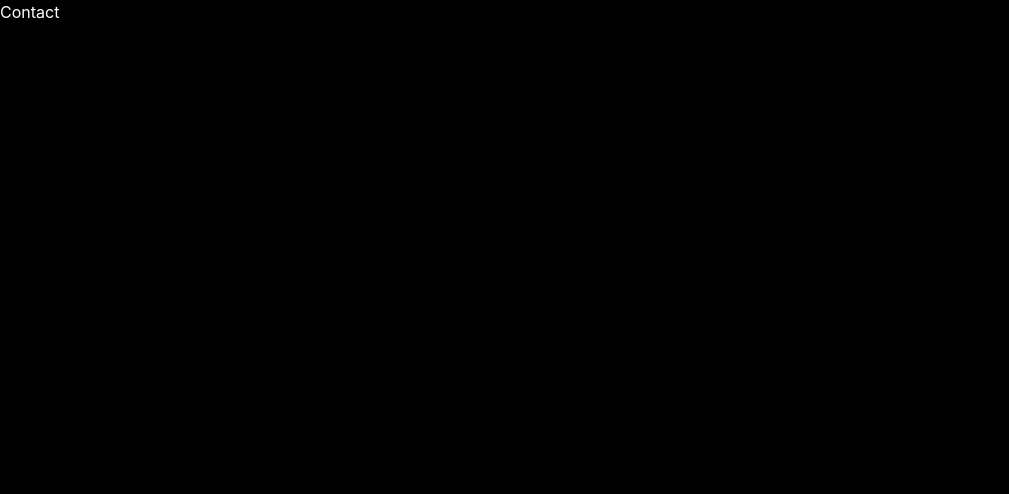
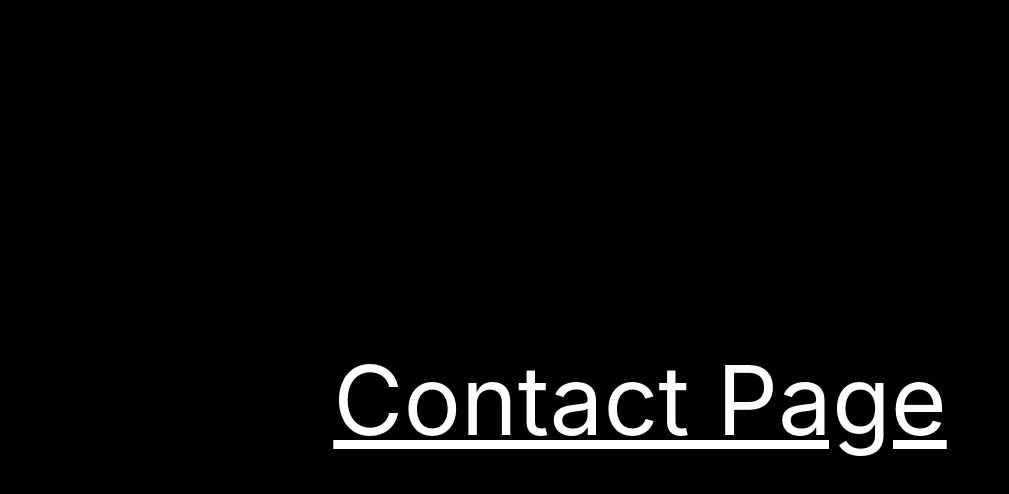
Before and after one commit to ManzarAbbass/Learning_react, a React (Vite) app in the folder 18-react-router-dom/: page /contact in a window 1280 px wide. Shown: the top 494 px of the page, without its empty margins (0-1009 px from the left). Built offline with nearby package versions, Linux system fonts and the light colour scheme.

Commit message:
Now add navbar and start routing through it

```diff
--- a/18-react-router-dom/src/pages/About.jsx
+++ b/18-react-router-dom/src/pages/About.jsx
@@ -1,7 +1,7 @@
 const About = () => {
   return (
-    <div className="text-white">
-      <h1>About</h1>
+    <div className="about">
+      <h1 className="absolute top-[50%] left-[50%] transform -translate-x-1/2 -translate-y-1/2 text-8xl underline">About Page</h1>
     </div>
   )
 }
--- a/18-react-router-dom/src/pages/Contact.jsx
+++ b/18-react-router-dom/src/pages/Contact.jsx
@@ -1,7 +1,7 @@
 const Contact = () => {
   return (
-    <div className="text-white">
-      <h1>Contact</h1>
+    <div className="contact">
+      <h1 className="absolute top-[50%] left-[50%] transform -translate-x-1/2 -translate-y-1/2 text-8xl underline">Contact Page</h1>
     </div>
   )
 }
--- a/18-react-router-dom/src/pages/Home.jsx
+++ b/18-react-router-dom/src/pages/Home.jsx
@@ -1,7 +1,8 @@
 const Home = () => {
   return (
-    <div className="text-white">
-      <h1 className="absolute">Home</h1>
+    <div className="home">
+      <h1 className="absolute top-[50%] left-[50%] transform -translate-x-1/2 -translate-y-1/2 text-8xl underline">Home Page</h1>
+
     </div>
   )
 }
```
